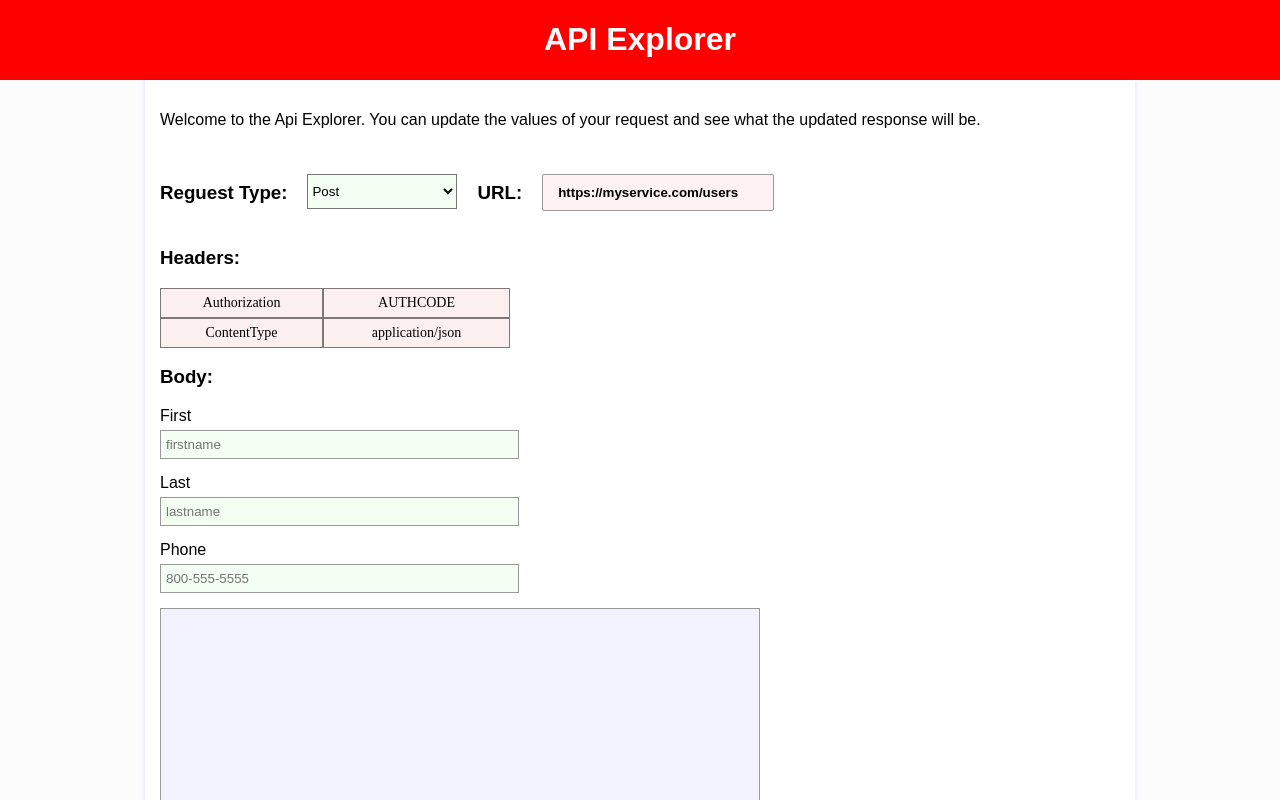
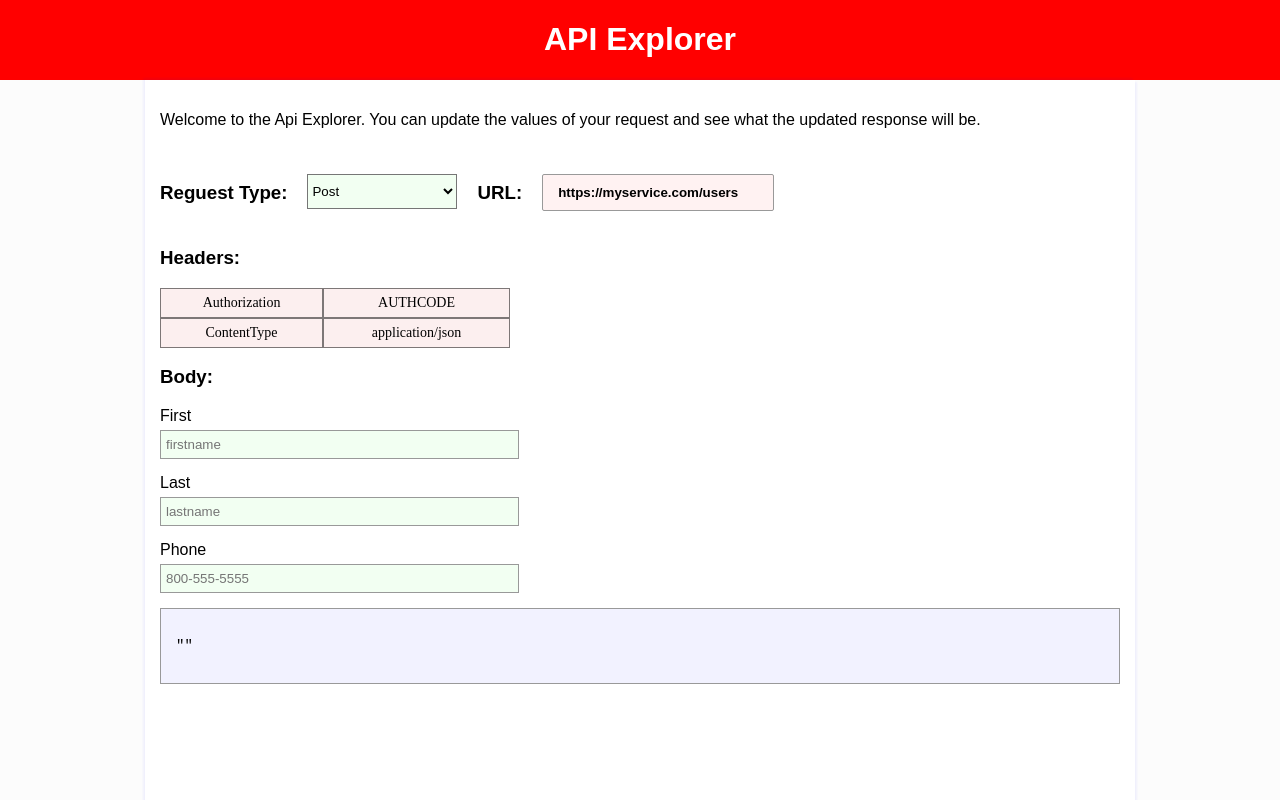
Before and after one commit to Shwrndasink/ApiExplorer, a React (Create React App) app in the folder client/: page / in a window 1280 px wide. Shown: the top 800 px of the page. Built offline with nearby package versions, Linux system fonts and the light colour scheme; no server answers.

Commit message:
got the JSON looking pretty

```diff
--- a/client/src/App.css
+++ b/client/src/App.css
@@ -73,8 +73,8 @@
       border: 1px solid #999;
       padding-left: 5px; }
   .App .container .response {
-    width: 600px;
-    height: 400px;
+    width: 100%;
+    height: auto;
     background: rgba(0, 0, 255, 0.05);
     padding: 15px;
     box-sizing: border-box;
--- a/client/src/App.js
+++ b/client/src/App.js
@@ -1,5 +1,6 @@
 import React, { Component } from 'react';
 import axios from 'axios';
+// import JSONFormatter from 'json-formatter-js';
 import './App.css';
 import Header from './header/header';
 import RequestType from './requestType/requestType';
@@ -73,9 +74,13 @@ class App extends Component {
         phone: 'whatever'
       }
     }).then(function(response){
+      debugger;
       console.log(response);
-      const responseString = JSON.stringify(response);
-      that.setState({httpResponse: responseString})
+      // let responseString = new JSONFormatter(response).render();
+      let responseString = JSON.stringify(response);
+      // console.log(typeof responseString);
+      console.log(responseString);
+      that.setState({httpResponse: response })
     })
 
     // axios.post('http://localhost:4000/users', {
--- a/client/src/App.scss
+++ b/client/src/App.scss
@@ -92,8 +92,8 @@ $light-red:rgba(255, 0, 0, 0.05);
     }
   }
   .response {
-    width: 600px;
-    height: 400px;
+    width: 100%;
+    height: auto;
     background: $light-blue;
     padding: 15px;
     box-sizing: border-box;
--- a/client/src/response/response.js
+++ b/client/src/response/response.js
@@ -1,10 +1,11 @@
 import React from 'react';
 
+// use the component in your app!
+
 export default function Response(props) {
-     // const { httpResponse } = props.httpResponse;
         return (
             <div className={`response`}>
-                 {props.response}
+                <pre>{JSON.stringify(props.response, null, 2)}</pre>
             </div>
         )
 }
```
Also changed, not shown: 1 other file (tests, documents, lock files or other folders).
